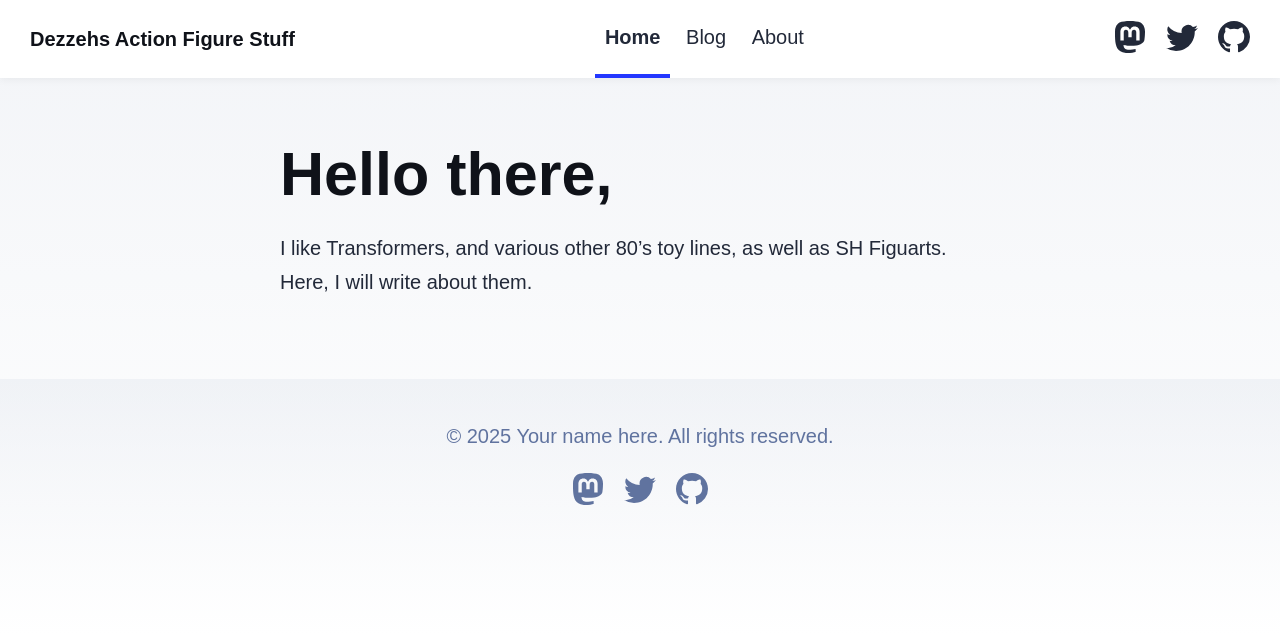
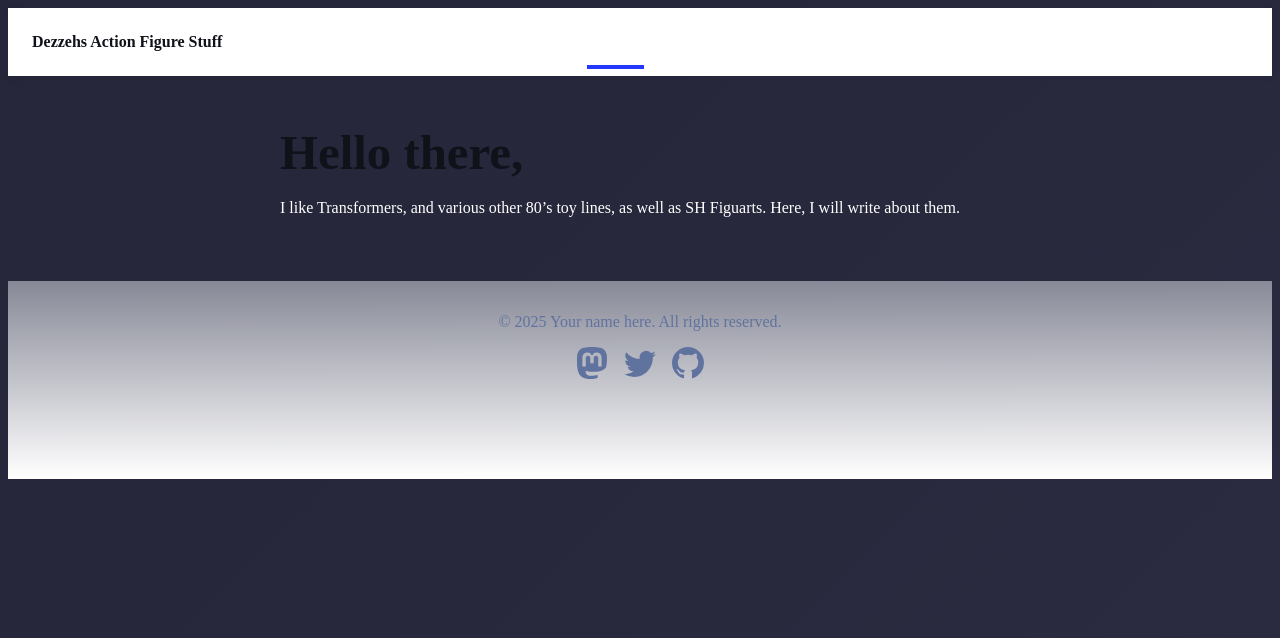
Before and after one commit to dezzeh01/Figures---Astro, an Astro site: page / in a window 1280 px wide. Built offline with nearby package versions, Linux system fonts and the light colour scheme; Astro itself is replaced by a stand-in of ours; a web font is replaced by a local one.

Commit message:
amended global.css

```diff
--- a/src/styles/global.css
+++ b/src/styles/global.css
@@ -31,17 +31,22 @@
 	font-display: swap;
 }
 body {
-	font-family: 'Atkinson', sans-serif;
-	margin: 0;
-	padding: 0;
-	text-align: left;
-	background: linear-gradient(var(--gray-gradient)) no-repeat;
-	background-size: 100% 600px;
-	word-wrap: break-word;
-	overflow-wrap: break-word;
-	color: rgb(var(--gray-dark));
-	font-size: 20px;
-	line-height: 1.7;
+  background: linear-gradient(135deg, #1e1e2f, #2d2d44);
+  background-size: 400% 400%;
+  animation: waveBG 20s ease infinite;
+  color: white;
+}
+
+@keyframes waveBG {
+  0% {
+    background-position: 0% 50%;
+  }
+  50% {
+    background-position: 100% 50%;
+  }
+  100% {
+    background-position: 0% 50%;
+  }
 }
 main {
 	width: 720px;
```
